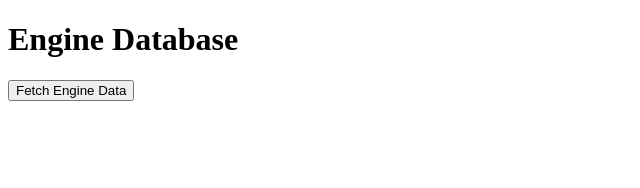
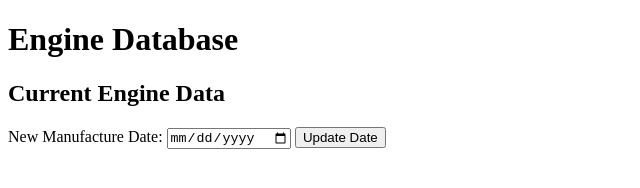
Before and after one commit to gzs0061/RestAPI, a website: page index.html in a window 1280 px wide. Shown: the whole page, without its empty margins (0-640 px from the left). Drawn offline with Linux system fonts and the light colour scheme; no server answers.

Commit message:
Add files via upload

```diff
--- a/index.html
+++ b/index.html
@@ -10,25 +10,58 @@
 
 <body>
     <h1>Engine Database</h1>
-    <button onclick="fetchEngineData()">Fetch Engine Data</button>
-    <div id="engineData"></div>
+    <div>
+        <h2>Current Engine Data</h2>
+        <pre id="currentData"></pre>
+    </div>
+
+    <form id="updateForm">
+        <label for="manufactureDate">New Manufacture Date:</label>
+        <input type="date" id="manufactureDate" name="manufactureDate">
+        <button type="button" onclick="updateManufactureDate()">Update Date</button>
+    </form>
 
     <script>
-        function fetchEngineData() {
-            // Make a GET request to your Node.js server
+        // get current data
+        function fetchCurrentData() {
             fetch('http://localhost:3000/engines')
                 .then(response => response.json())
                 .then(data => {
-                    // Display the data on the page
-                    document.getElementById('engineData').innerHTML = JSON.stringify(data, null, 2);
+                    document.getElementById('currentData').textContent = JSON.stringify(data, null, 2);
                 })
                 .catch(error => {
                     console.error('Error:', error);
                 });
         }
 
+        // update manufacture date
+        function updateManufactureDate() {
+            const newManufactureDate = document.getElementById('manufactureDate').value;
+
+            // PUT request
+            fetch('http://localhost:3000/engines/1', {
+                    method: 'PUT',
+                    headers: {
+                        'Content-Type': 'application/json'
+                    },
+                    body: JSON.stringify({
+                        manufactureDate: newManufactureDate
+                    })
+                })
+                .then(response => response.json())
+                .then(data => {
+                    // display update
+                    document.getElementById('currentData').textContent = JSON.stringify(data, null, 2);
+                })
+                .catch(error => {
+                    console.error('Error:', error);
+                });
+        }
+
+        // get current data when the page loads
+        window.onload = fetchCurrentData;
+
     </script>
-
 
 </body>
 
```
